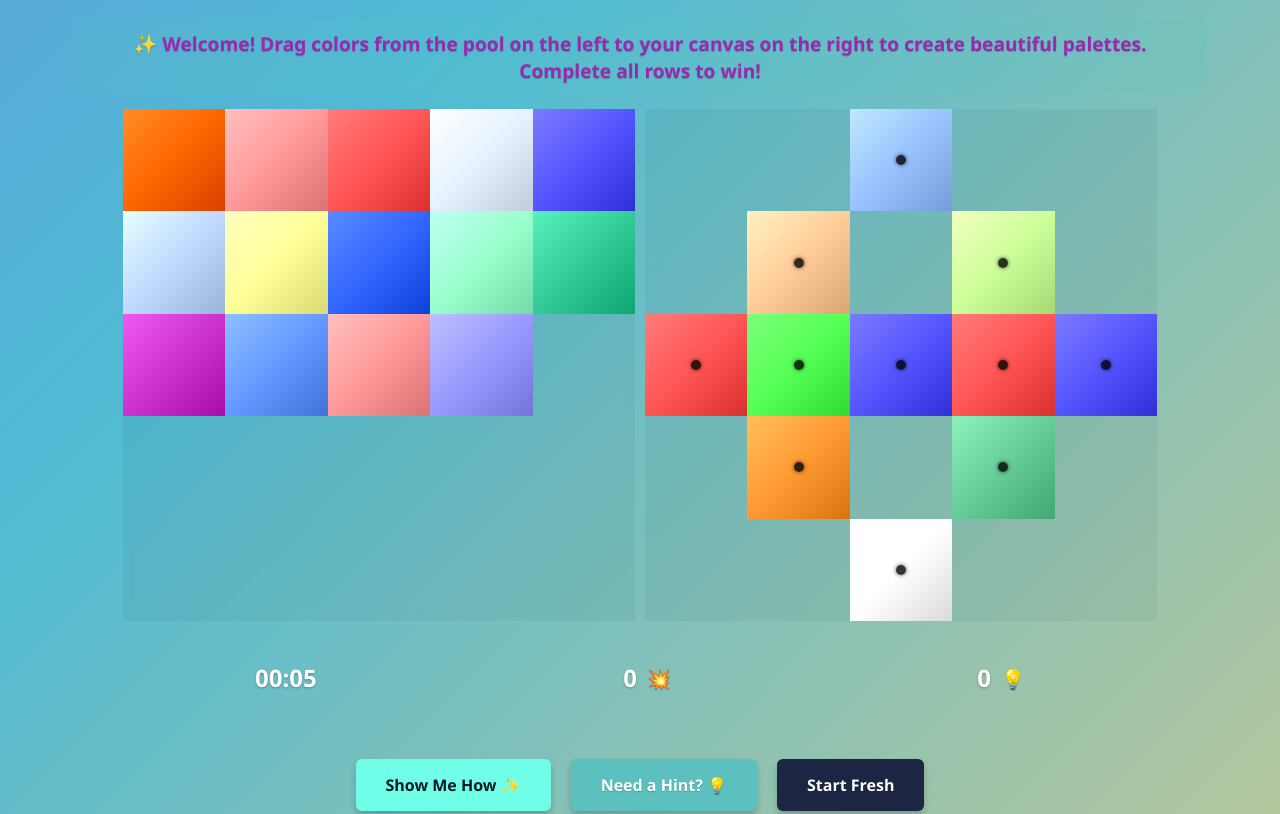
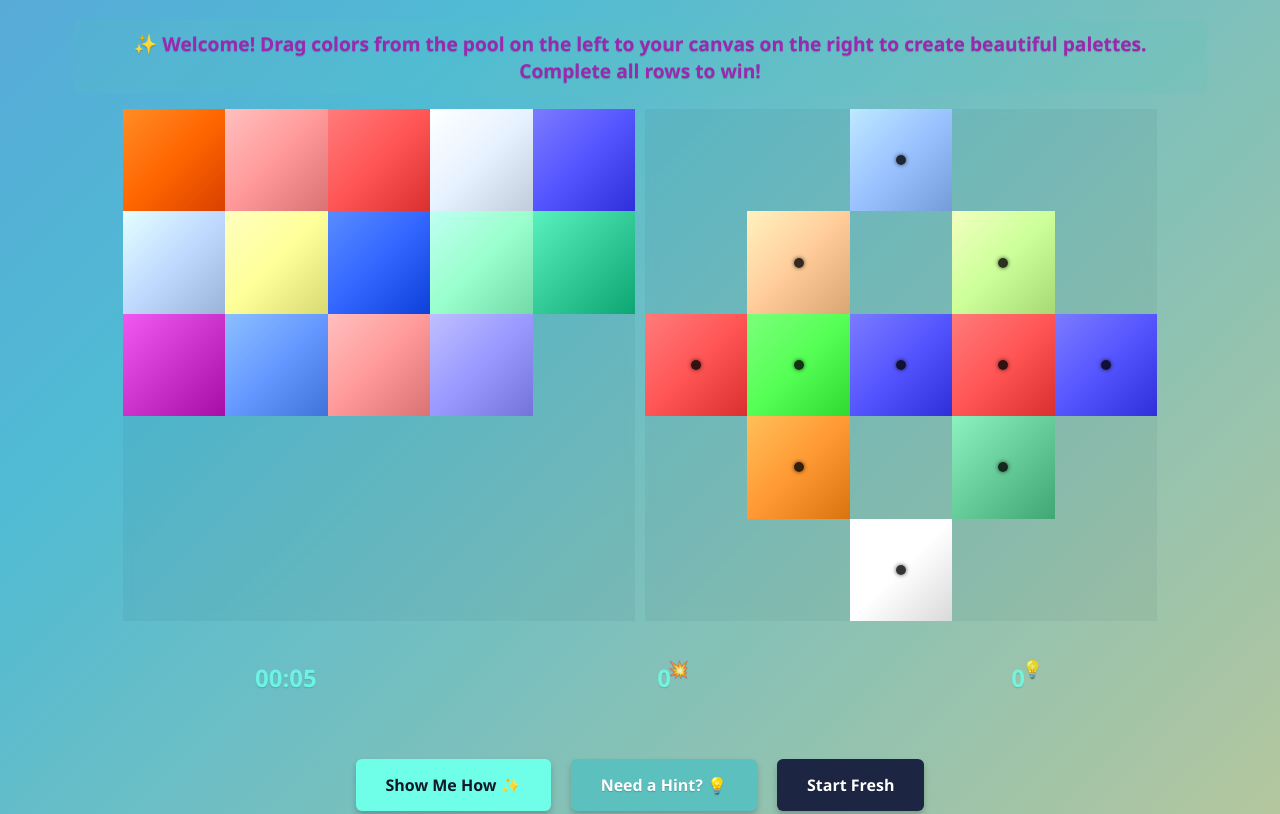
Before and after one commit to schmess/gradient-art, a website built with webpack: page index.html in a window 1280 px wide. Shown: the top 814 px of the page. Built offline with nearby package versions, Linux system fonts and the light colour scheme.

Commit message:
Update style.css with improved UI/UX and mobile touch support

```diff
--- a/src/style.css
+++ b/src/style.css
@@ -354,20 +354,20 @@ button:active {
     justify-content: center;
     text-align: center;
     font-weight: bold;
-    gap: 10px;
+    position: relative;
 }
 
-.stat-value {
+.stat    {
     font-size: 1.5rem;
     color: var(--text-light);
     text-shadow: 0 1px 2px rgba(0, 0, 0, 0.3);
 }
 
 .stat-label {
-    margin-top: 2px;
-    font-size: 1.2rem;
-    color: var(--accent);
-    text-shadow: 0 1px 1px rgba(0, 0, 0, 0.2);
+    position: absolute;
+    right: -18px;
+    top: -4px;
+    font-size: 0.7em;
 }
 
 @media (max-width: 768px) and (orientation: landscape) {
@@ -770,3 +770,9 @@ button:active {
         border-color: #ffe066;
     }
 }
+
+.stat {
+    opacity: 0.8;
+    color: var(--accent);
+    text-shadow: 0 1px 1px rgba(0, 0, 0, 0.2);
+}
```
